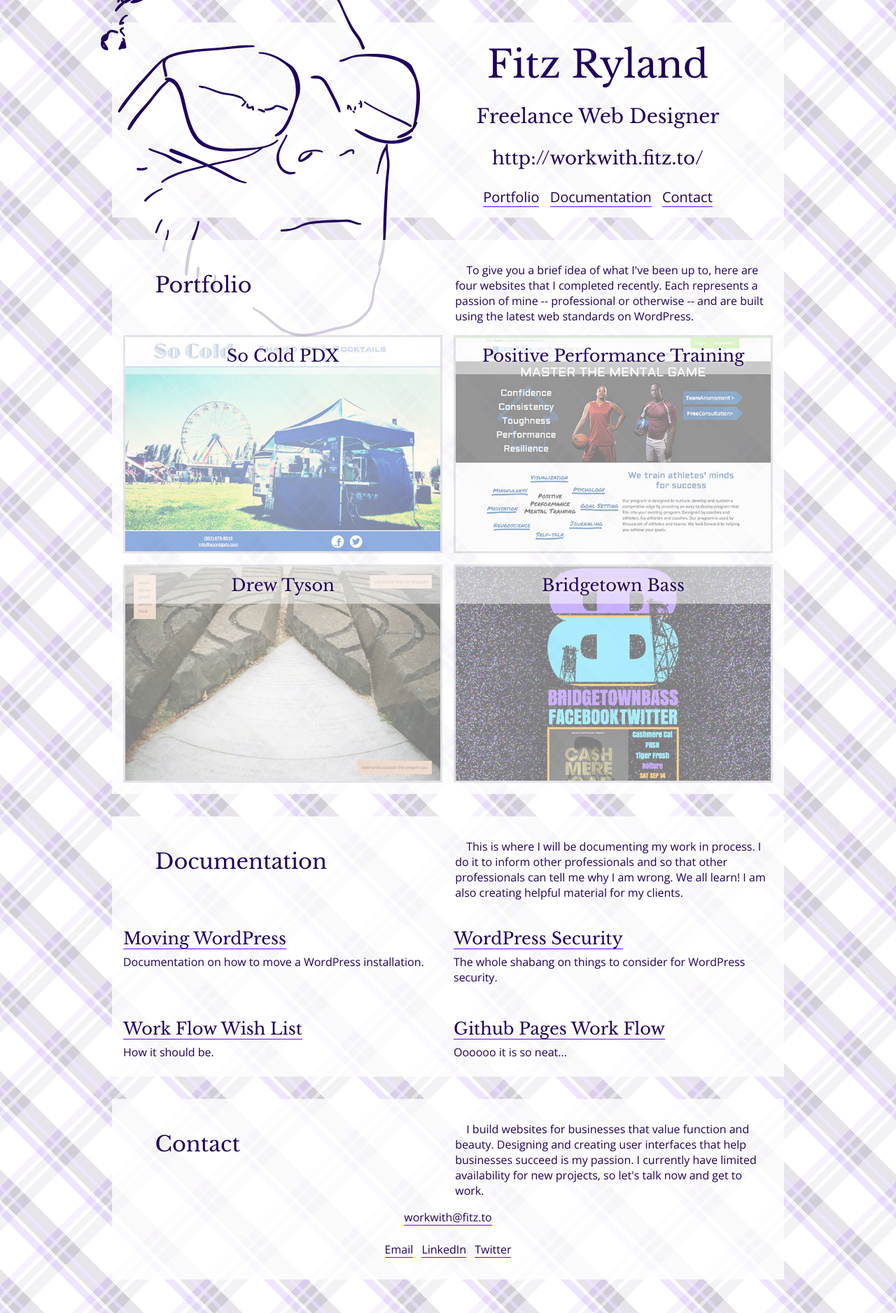
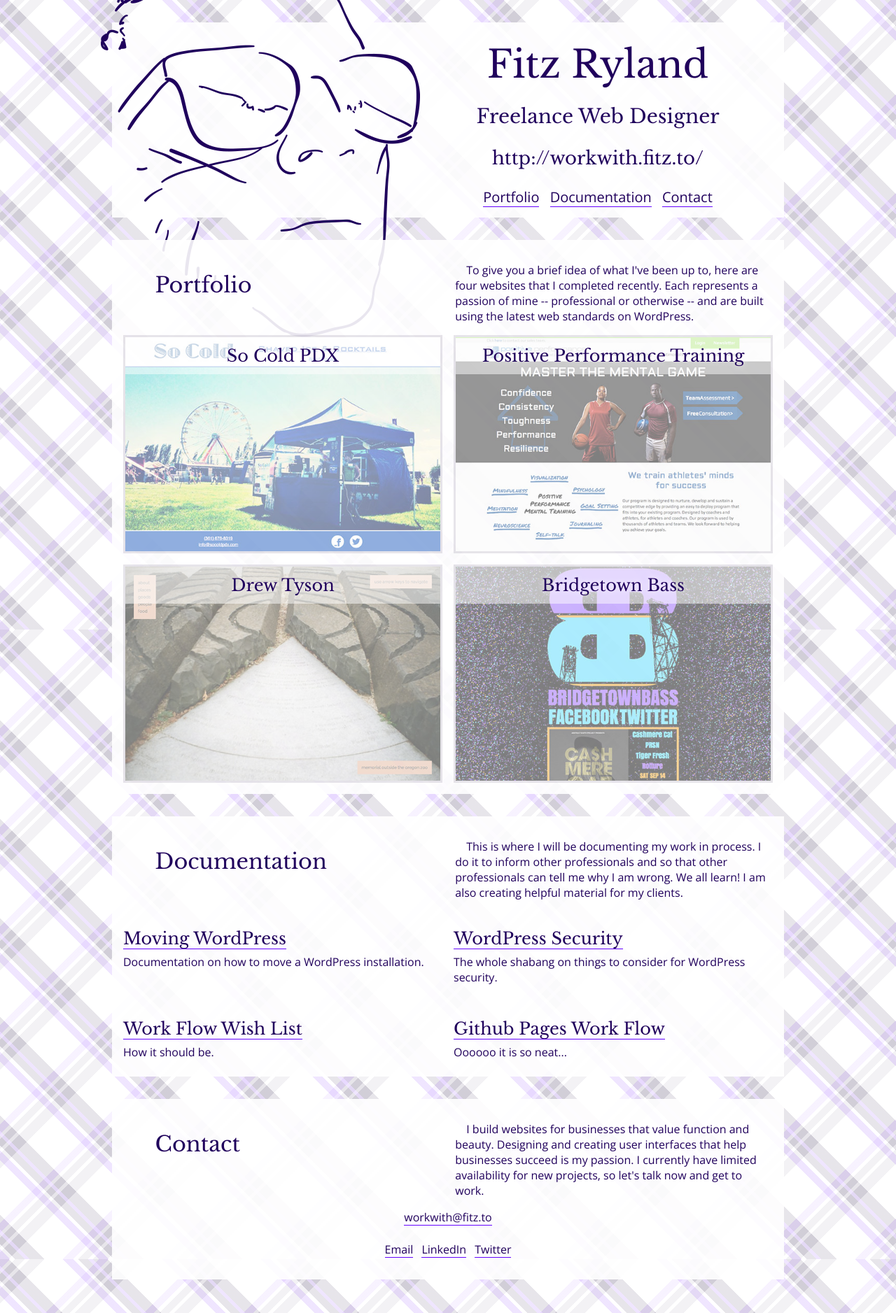
Before and after one commit to fitzryland/workwithfitzto, a Jekyll site: the page built from index.html, in a window 1280 px wide. Shown: the whole page at 70% size. Built offline with Jekyll 4.4.1, drawn with Linux system fonts in a browser that asks for light colours; nearby versions of some CDN libraries; comment, search, counter and statistics services are not loaded.

Commit message:
trans white more opaque, and 100% height on HTML

```diff
--- a/css/main.css
+++ b/css/main.css
@@ -690,7 +690,8 @@
 html {
   background-color: white;
   background-image: -webkit-repeating-linear-gradient(45deg, rgba(224, 204, 255, 0.5), rgba(224, 204, 255, 0.5) 10px, rgba(255, 255, 255, 0.5) 10px, rgba(255, 255, 255, 0.5) 15px, rgba(20, 0, 51, 0.1) 15px, rgba(20, 0, 51, 0.1) 25px, rgba(224, 204, 255, 0.5) 25px, rgba(224, 204, 255, 0.5) 30px, rgba(20, 0, 51, 0.1) 30px, rgba(20, 0, 51, 0.1) 45px, rgba(255, 255, 255, 0.5) 45px, rgba(255, 255, 255, 0.5) 100px), -webkit-repeating-linear-gradient(135deg, rgba(224, 204, 255, 0.5), rgba(224, 204, 255, 0.5) 10px, rgba(255, 255, 255, 0.5) 10px, rgba(255, 255, 255, 0.5) 15px, rgba(20, 0, 51, 0.1) 15px, rgba(20, 0, 51, 0.1) 25px, rgba(255, 255, 255, 0.5) 25px, rgba(255, 255, 255, 0.5) 30px, rgba(20, 0, 51, 0.1) 30px, rgba(20, 0, 51, 0.1) 45px, rgba(255, 255, 255, 0.5) 45px, rgba(255, 255, 255, 0.5) 100px);
-  background-image: repeating-linear-gradient(45deg, rgba(224, 204, 255, 0.5), rgba(224, 204, 255, 0.5) 10px, rgba(255, 255, 255, 0.5) 10px, rgba(255, 255, 255, 0.5) 15px, rgba(20, 0, 51, 0.1) 15px, rgba(20, 0, 51, 0.1) 25px, rgba(224, 204, 255, 0.5) 25px, rgba(224, 204, 255, 0.5) 30px, rgba(20, 0, 51, 0.1) 30px, rgba(20, 0, 51, 0.1) 45px, rgba(255, 255, 255, 0.5) 45px, rgba(255, 255, 255, 0.5) 100px), repeating-linear-gradient(135deg, rgba(224, 204, 255, 0.5), rgba(224, 204, 255, 0.5) 10px, rgba(255, 255, 255, 0.5) 10px, rgba(255, 255, 255, 0.5) 15px, rgba(20, 0, 51, 0.1) 15px, rgba(20, 0, 51, 0.1) 25px, rgba(255, 255, 255, 0.5) 25px, rgba(255, 255, 255, 0.5) 30px, rgba(20, 0, 51, 0.1) 30px, rgba(20, 0, 51, 0.1) 45px, rgba(255, 255, 255, 0.5) 45px, rgba(255, 255, 255, 0.5) 100px); }
+  background-image: repeating-linear-gradient(45deg, rgba(224, 204, 255, 0.5), rgba(224, 204, 255, 0.5) 10px, rgba(255, 255, 255, 0.5) 10px, rgba(255, 255, 255, 0.5) 15px, rgba(20, 0, 51, 0.1) 15px, rgba(20, 0, 51, 0.1) 25px, rgba(224, 204, 255, 0.5) 25px, rgba(224, 204, 255, 0.5) 30px, rgba(20, 0, 51, 0.1) 30px, rgba(20, 0, 51, 0.1) 45px, rgba(255, 255, 255, 0.5) 45px, rgba(255, 255, 255, 0.5) 100px), repeating-linear-gradient(135deg, rgba(224, 204, 255, 0.5), rgba(224, 204, 255, 0.5) 10px, rgba(255, 255, 255, 0.5) 10px, rgba(255, 255, 255, 0.5) 15px, rgba(20, 0, 51, 0.1) 15px, rgba(20, 0, 51, 0.1) 25px, rgba(255, 255, 255, 0.5) 25px, rgba(255, 255, 255, 0.5) 30px, rgba(20, 0, 51, 0.1) 30px, rgba(20, 0, 51, 0.1) 45px, rgba(255, 255, 255, 0.5) 45px, rgba(255, 255, 255, 0.5) 100px);
+  height: 100%; }
 
 body {
   color: #20005c;
@@ -760,7 +761,7 @@
       width: 60em; } }
 
 header, section, footer {
-  background-color: rgba(255, 255, 255, 0.8);
+  background-color: rgba(255, 255, 255, 0.9);
   margin: 2em 0;
   padding: 1em;
   position: relative;
--- a/css/main.scss
+++ b/css/main.scss
@@ -21,7 +21,7 @@
 // Colors
 $black: #20005c;
 $purple: #6402ff;
-$bgWhite: hsla(0, 100, 100, 0.8);
+$bgWhite: hsla(0, 100, 100, 0.9);
 // Gradient Colors
 $gLightPurple: hsla(264, 100, 90, 0.5);
 $white: hsla(0, 100, 100, 0.5);
@@ -220,6 +220,7 @@
 			$white 45px,
 			$white 100px)
 	;
+	height: 100%;
 }
 body {
 	color:$black;
```
